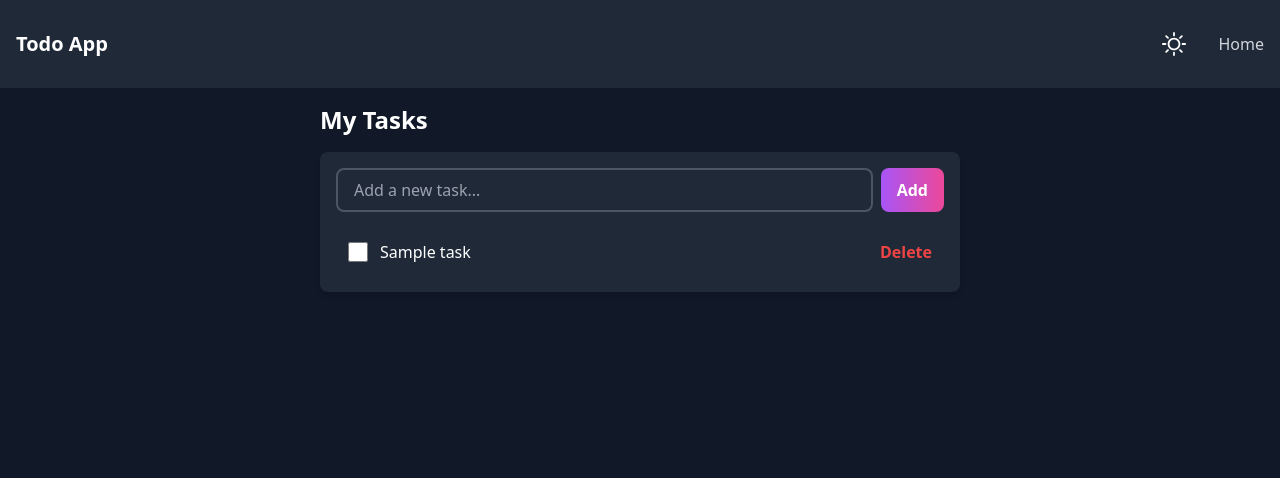
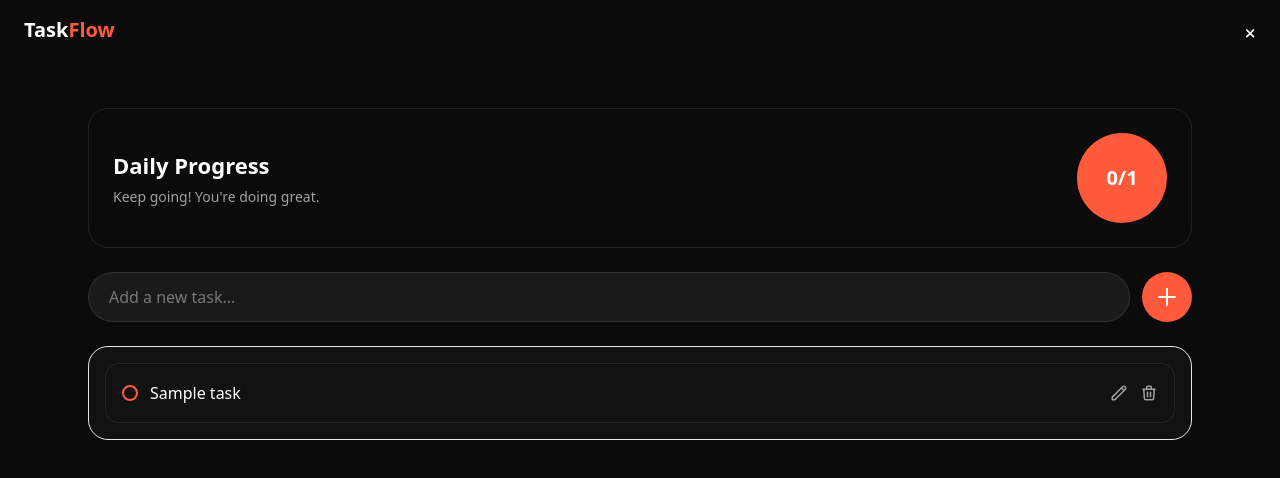
Before and after one commit to mahfuz68/todo-app, a React (Vite) app: page /dashboard in a window 1280 px wide. Shown: the top 478 px of the page. Built offline with nearby package versions, Linux system fonts and the light colour scheme.

Commit message:
Update todo app with dark minimalist theme and orange accent

```diff
--- a/src/component/DashboardNavbar.jsx
+++ b/src/component/DashboardNavbar.jsx
@@ -1,20 +1,36 @@
 import React from "react";
-import { NavLink } from "react-router-dom";
-import ThemeToggle from "./ThemeToggle";
+import { NavLink, useNavigate } from "react-router-dom";
+
+const logout = () => {
+  localStorage.removeItem("user");
+  window.location.href = "/";
+};
 
 export default function DashboardNavbar() {
   return (
-    <nav className="flex items-center justify-between p-4 bg-gray-200 dark:bg-gray-800">
-      <h1 className="text-xl font-bold">Todo App</h1>
-      <div className="flex items-center gap-4">
-        <ThemeToggle />
-        <NavLink
-          to="/"
-          className="text-gray-700 dark:text-gray-300 hover:text-indigo-500"
+    <nav className="h-[60px] flex items-center justify-between px-6">
+      <h1 className="text-[20px] font-bold text-white">
+        Task<span className="text-[#FF5A3C]">Flow</span>
+      </h1>
+      <button
+        onClick={logout}
+        className="text-white hover:text-[#FF5A3C] transition-colors"
+      >
+        <svg
+          xmlns="http://www.w3.org/2000/svg"
+          className="h-5 w-5"
+          fill="none"
+          viewBox="0 0 24 24"
+          stroke="currentColor"
         >
-          Home
-        </NavLink>
-      </div>
+          <path
+            strokeLinecap="round"
+            strokeLinejoin="round"
+            strokeWidth={2}
+            d="M17 16l4-4m0 0m-4 4l4 4m-4-4l-4-4m4 4l-4 4"
+          />
+        </svg>
+      </button>
     </nav>
   );
 }
--- a/src/component/TodoInput.jsx
+++ b/src/component/TodoInput.jsx
@@ -1,30 +1,43 @@
 import React, { useState } from "react";
 
 export default function TodoInput({ addTodo }) {
-  const [todo, setTodo] = useState("");
+  const [text, setText] = useState("");
 
   const handleSubmit = (e) => {
     e.preventDefault();
-    if (todo.trim()) {
-      addTodo(todo);
-      setTodo("");
+    if (text.trim()) {
+      addTodo(text);
+      setText("");
     }
   };
 
   return (
-    <form onSubmit={handleSubmit} className="flex gap-2">
+    <form onSubmit={handleSubmit} className="flex items-center gap-3">
       <input
         type="text"
-        value={todo}
-        onChange={(e) => setTodo(e.target.value)}
+        value={text}
+        onChange={(e) => setText(e.target.value)}
         placeholder="Add a new task..."
-        className="flex-1 px-4 py-2 rounded-lg border-2 border-gray-600 bg-gray-100 dark:bg-gray-800 dark:text-white focus:outline-none focus:border-indigo-500"
+        className="flex-1 h-[50px] rounded-[25px] bg-[#1A1A1A] px-5 text-white placeholder-[#777] focus:outline-none border border-white/10"
       />
       <button
         type="submit"
-        className="px-4 py-2 bg-gradient-to-r from-purple-500 to-pink-500 text-white font-bold rounded-lg hover:from-indigo-500 hover:to-purple-500"
+        className="h-[50px] w-[50px] rounded-full bg-[#FF5A3C] text-white flex items-center justify-center hover:opacity-90 transition-opacity"
       >
-        Add
+        <svg
+          xmlns="http://www.w3.org/2000/svg"
+          className="h-6 w-6"
+          fill="none"
+          viewBox="0 0 24 24"
+          stroke="currentColor"
+        >
+          <path
+            strokeLinecap="round"
+            strokeLinejoin="round"
+            strokeWidth={2}
+            d="M12 4v16m8-8H4"
+          />
+        </svg>
       </button>
     </form>
   );
--- a/src/component/TodoList.jsx
+++ b/src/component/TodoList.jsx
@@ -1,41 +1,122 @@
-import React from "react";
+import React, { useState } from "react";
 
-export default function TodoList({ todos, deleteTodo, toggleComplete }) {
+export default function TodoList({
+  todos,
+  deleteTodo,
+  toggleComplete,
+  updateTodo,
+}) {
+  const [editingId, setEditingId] = useState(null);
+  const [editText, setEditText] = useState("");
+
+  const startEdit = (todo) => {
+    setEditingId(todo.id);
+    setEditText(todo.text);
+  };
+
+  const saveEdit = (id) => {
+    if (editText.trim()) {
+      updateTodo(id, editText);
+    }
+    setEditingId(null);
+  };
+
+  const cancelEdit = () => {
+    setEditingId(null);
+  };
+
   return (
-    <ul className="space-y-2">
+    <ul className="space-y-3">
       {todos.length === 0 ? (
-        <li className="text-center text-gray-500 dark:text-gray-400 py-4">
+        <li className="text-center text-[#A0A0A0] py-8">
           No tasks yet. Add one above!
         </li>
       ) : (
         todos.map((todo) => (
           <li
             key={todo.id}
-            className="flex items-center justify-between p-3 bg-gray-100 dark:bg-gray-800 rounded-lg"
+            className="h-[60px] rounded-[14px] bg-[#121212] border border-white/[0.08] px-4 flex items-center justify-between"
           >
-            <div className="flex items-center gap-3">
+            {editingId === todo.id ? (
+              <div className="flex items-center gap-2 flex-1">
                 <input
-                type="checkbox"
-                checked={todo.completed}
-                onChange={() => toggleComplete(todo.id)}
-                className="w-5 h-5 text-indigo-500 focus:ring-indigo-500"
+                  type="text"
+                  value={editText}
+                  onChange={(e) => setEditText(e.target.value)}
+                  className="flex-1 bg-transparent text-white focus:outline-none"
+                  autoFocus
+                />
+                <button
+                  onClick={() => saveEdit(todo.id)}
+                  className="text-[#22C55E] text-sm"
+                >
+                  Save
+                </button>
+                <button onClick={cancelEdit} className="text-[#A0A0A0] text-sm">
+                  Cancel
+                </button>
+              </div>
+            ) : (
+              <>
+                <div className="flex items-center gap-3 flex-1">
+                  <div
+                    onClick={() => toggleComplete(todo.id)}
+                    className={`w-4 h-4 rounded-full border-2 cursor-pointer transition-colors ${
+                      todo.completed
+                        ? "bg-[#22C55E] border-[#22C55E]"
+                        : "border-[#FF5A3C]"
+                    }`}
                   />
                   <span
-                className={`${
-                  todo.completed
-                    ? "line-through text-gray-500"
-                    : "dark:text-white"
+                    className={`text-[16px] ${
+                      todo.completed ? "line-through text-[#888]" : "text-white"
                     }`}
                   >
                     {todo.text}
                   </span>
                 </div>
+                <div className="flex items-center gap-3">
+                  <button
+                    onClick={() => startEdit(todo)}
+                    className="text-[#A0A0A0] hover:text-white transition-colors"
+                  >
+                    <svg
+                      xmlns="http://www.w3.org/2000/svg"
+                      className="h-[18px] w-[18px]"
+                      fill="none"
+                      viewBox="0 0 24 24"
+                      stroke="currentColor"
+                    >
+                      <path
+                        strokeLinecap="round"
+                        strokeLinejoin="round"
+                        strokeWidth={2}
+                        d="M15.232 5.232l3.536 3.536m-2.036-5.036a2.5 2.5 0 113.536 3.536L6.5 21.036H3v-3.572L16.732 3.732z"
+                      />
+                    </svg>
+                  </button>
                   <button
                     onClick={() => deleteTodo(todo.id)}
-              className="text-red-500 hover:text-red-700 font-bold"
+                    className="text-[#A0A0A0] hover:text-red-500 transition-colors"
                   >
-              Delete
+                    <svg
+                      xmlns="http://www.w3.org/2000/svg"
+                      className="h-[18px] w-[18px]"
+                      fill="none"
+                      viewBox="0 0 24 24"
+                      stroke="currentColor"
+                    >
+                      <path
+                        strokeLinecap="round"
+                        strokeLinejoin="round"
+                        strokeWidth={2}
+                        d="M19 7l-.867 12.142A2 2 0 0116.138 21H7.862a2 2 0 01-1.995-1.858L5 7m5 4v6m4-6v6m1-10V4a1 1 0 00-1-1h-4a1 1 0 00-1 1v3M4 7h16"
+                      />
+                    </svg>
                   </button>
+                </div>
+              </>
+            )}
           </li>
         ))
       )}
--- a/src/page/Dashboard.jsx
+++ b/src/page/Dashboard.jsx
@@ -30,18 +30,51 @@ export default function Dashboard() {
     );
   };
 
+  const updateTodo = (id, newText) => {
+    setTodos(
+      todos.map((todo) => (todo.id === id ? { ...todo, text: newText } : todo)),
+    );
+  };
+
+  const completedCount = todos.filter((t) => t.completed).length;
+  const totalCount = todos.length;
+  const progress =
+    totalCount > 0 ? Math.round((completedCount / totalCount) * 100) : 0;
+
   return (
-    <div className="min-h-screen dark:bg-gray-900 dark:text-white">
+    <div className="min-h-screen bg-[#0B0B0B]">
       <DashboardNavbar />
-      <div className="max-w-2xl mx-auto p-4">
-        <h2 className="text-2xl font-bold mb-4">My Tasks</h2>
-        <div className="bg-white dark:bg-gray-800 p-4 rounded-lg shadow-md">
-          <TodoInput addTodo={addTodo} />
-          <div className="mt-4">
+      <div className="max-w-[1200px] mx-auto p-4 md:p-6">
+        <div className="bg-[#0B0B0B] rounded-[24px] p-4 md:p-6">
+          {/* Progress Card */}
+          <div className="w-full h-[140px] rounded-[20px] p-6 border border-white/10 flex flex-col md:flex-row items-center justify-between gap-4 mb-6">
+            <div>
+              <h2 className="text-[22px] font-semibold text-white mb-1">
+                Daily Progress
+              </h2>
+              <p className="text-[14px] text-[#A0A0A0]">
+                Keep going! You're doing great.
+              </p>
+            </div>
+            <div className="w-[90px] h-[90px] rounded-full bg-[#FF5A3C] flex items-center justify-center">
+              <span className="text-[20px] font-bold text-white">
+                {completedCount}/{totalCount}
+              </span>
+            </div>
+          </div>
+
+          {/* Input Section */}
+          <div className="mb-6">
+            <TodoInput addTodo={addTodo} />
+          </div>
+
+          {/* Task List */}
+          <div className="bg-[#121212] rounded-[20px] p-4 border border-white/8">
             <TodoList
               todos={todos}
               deleteTodo={deleteTodo}
               toggleComplete={toggleComplete}
+              updateTodo={updateTodo}
             />
           </div>
         </div>
```
Lines whose indentation alone changed are shown as unchanged.
